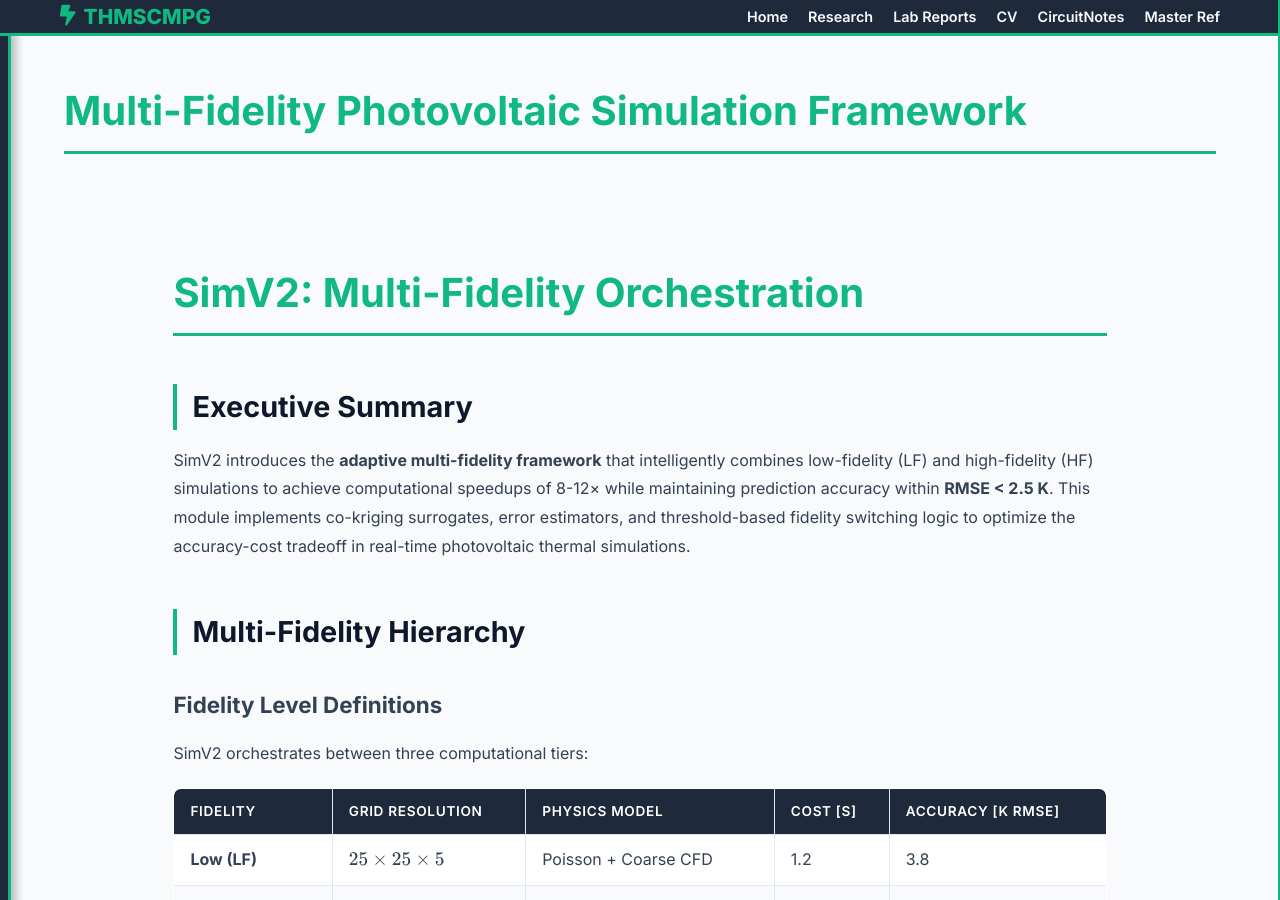
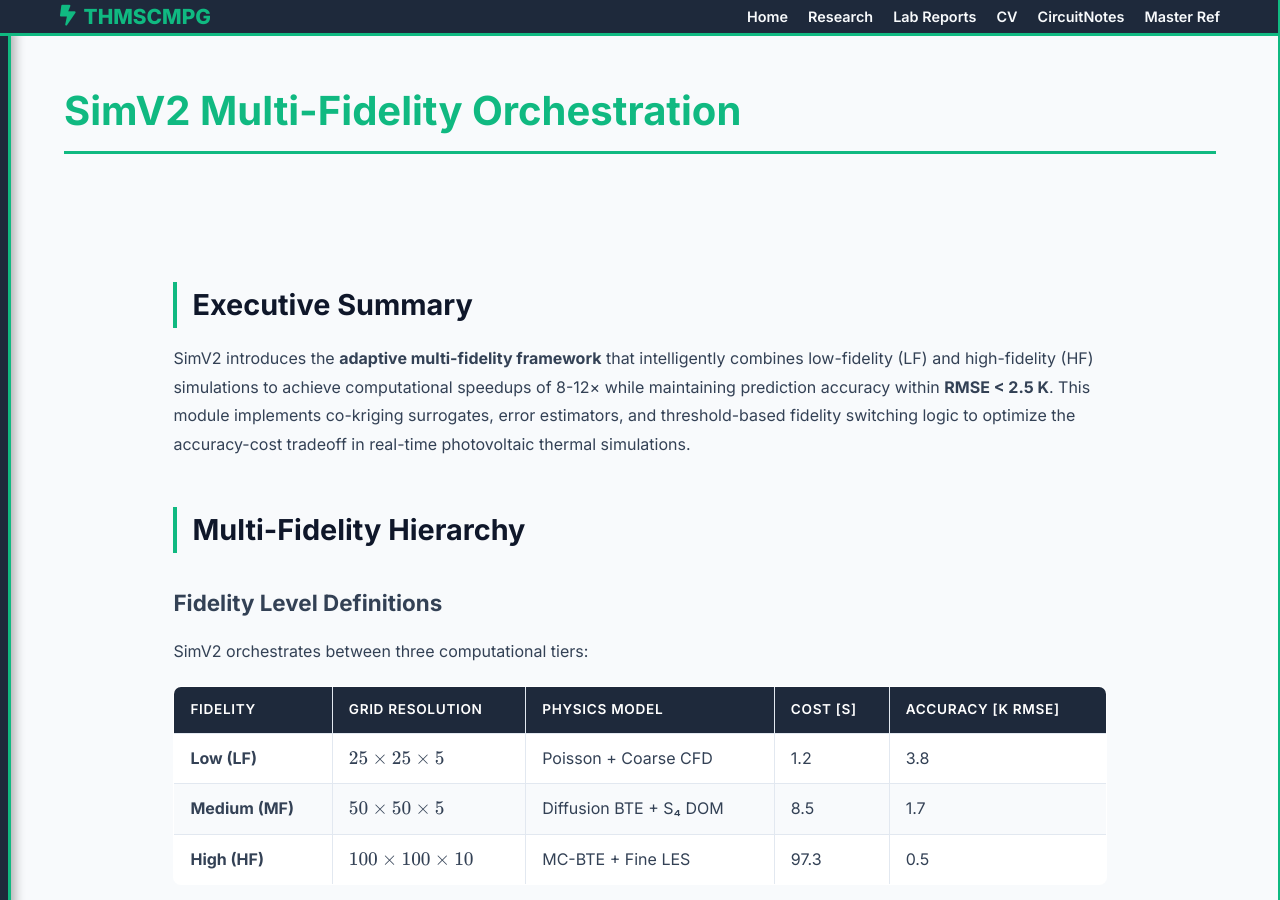
Before and after one commit to THMSCMPG/AURA-MF, a Jekyll site: the page built from docs/simv2-multifidelity.html, in a window 1280 px wide and 900 px high. Built offline with Jekyll 4.4.1, drawn with Linux system fonts in a browser that asks for light colours.

Commit message:
Update simv2-multifidelity.html

```diff
--- a/docs/simv2-multifidelity.html
+++ b/docs/simv2-multifidelity.html
@@ -1,11 +1,10 @@
 ---
 layout: default
-title: Multi-Fidelity Photovoltaic Simulation Framework
+title: SimV2 Multi-Fidelity Orchestration
 weight: 3
 ---
 
     <main>
-        <h1>SimV2: Multi-Fidelity Orchestration</h1>
 
         <div class="executive-summary">
             <h2>Executive Summary</h2>
```
